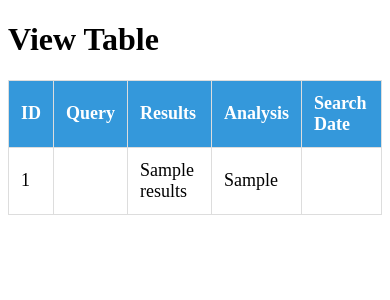
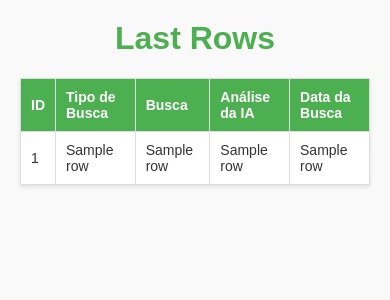
Before and after one commit to AInsteinsBR/BusinessIntegrity, a Flask app: template app/templates/view_table.html in a window 390 px wide. Shown: the top 300 px of the page. Run offline with Flask 3, Linux system fonts and the light colour scheme; the template is opened without the code that fills it: most values are stand-ins (such as "Sample title", 1, 10 or a date in 2020).

Commit message:
fixed html tables

```diff
--- a/app/templates/analysis_result.html
+++ b/app/templates/analysis_result.html
@@ -13,7 +13,7 @@
 <body>
     <h1>Analysis Result</h1>
     <div class="content">
-        {{ analysis_html | safe }}
+        {{ analysis | safe }}
     </div>
 </body>
 </html>
--- a/app/templates/view_table.html
+++ b/app/templates/view_table.html
@@ -1,56 +1,85 @@
-<!DOCTYPE html>
-<html lang="en">
-
 <head>
     <meta charset="UTF-8">
     <meta name="viewport" content="width=device-width, initial-scale=1.0">
-    <title>View Table</title>
+    <title>View Rows</title>
     <style>
+        body {
+            font-family: Arial, sans-serif;
+            background-color: #f9f9f9;
+            margin: 0;
+            padding: 20px;
+            color: #333;
+        }
+
+        h1 {
+            text-align: center;
+            color: #4CAF50;
+        }
+
         table {
             width: 100%;
             border-collapse: collapse;
             margin: 20px 0;
-            font-size: 18px;
-            text-align: left;
+            background: #fff;
+            box-shadow: 0 2px 4px rgba(0, 0, 0, 0.1);
         }
 
-        table th,
-        table td {
-            padding: 12px;
+        th, td {
+            padding: 12px 15px;
+            text-align: left;
             border: 1px solid #ddd;
         }
 
-        table th {
-            background-color: #3498db;
+        th {
+            background-color: #4CAF50;
             color: white;
         }
 
-        table tr:nth-child(even) {
+        tr:nth-child(even) {
             background-color: #f2f2f2;
+        }
+
+        a {
+            color: #1E88E5;
+            text-decoration: none;
+        }
+
+        a:hover {
+            text-decoration: underline;
+        }
+
+        @media (max-width: 600px) {
+            table {
+                font-size: 14px;
+            }
+
+            th, td {
+                padding: 10px;
+            }
         }
     </style>
 </head>
 
 <body>
-    <h1>View Table</h1>
+    <h1>Last Rows</h1>
     <table>
         <thead>
             <tr>
                 <th>ID</th>
-                <th>Query</th>
-                <th>Results</th>
-                <th>Analysis</th>
-                <th>Search Date</th>
+                <th>Tipo de Busca</th>
+                <th>Busca</th>
+                <th>Análise da IA</th>
+                <th>Data da Busca</th>
             </tr>
         </thead>
         <tbody>
             {% for row in rows %}
             <tr>
-                <td>{{ row.id }}</td>
-                <td>{{ row.query }}</td>
-                <td>{{ row.results }}</td>
-                <td>{{ row.ai_analysis }}</td>
-                <td>{{ row.search_datetime }}</td>
+                <td>{{ row[0] }}</td>
+                <td>{{ row[1] }}</td>
+                <td>{{ row[2] }}</td>
+                <td>{{ row[3] }}</td>
+                <td>{{ row[4] }}</td>
             </tr>
             {% endfor %}
         </tbody>
```
Also changed, not shown: app/routes.py (+9 -9 lines), app/templates/view_rows.html (+80 -12 lines).
